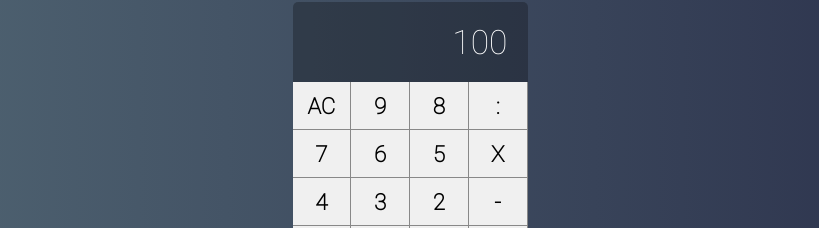
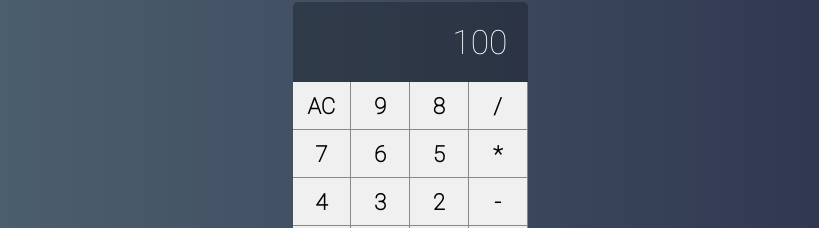
Before and after one commit to MacielDev/Projetos, a React (Create React App) app in the folder calculadora/calculadora/: page / in a window 1280 px wide. Shown: the part 286-514 px from the top of the page, without its empty margins (230-1049 px from the left). Built offline with nearby package versions, Linux system fonts and the light colour scheme.

Commit message:
adicionando as funções/clear-display/setOperation/addDigit
funcionalidades respondendo aos eventos.

```diff
--- a/calculadora/calculadora/src/components/Button.jsx
+++ b/calculadora/calculadora/src/components/Button.jsx
@@ -10,7 +10,7 @@ export default props =>{
     classes += props.triple ? 'triple' :''
     return (
         <button
-            onClick={e => props.click(props.label)}
+            onClick={e => props.click &&props.click(props.label)}
             className={classes}>
             {props.label}
         </button>
--- a/calculadora/calculadora/src/components/Display.jsx
+++ b/calculadora/calculadora/src/components/Display.jsx
@@ -1,5 +1,6 @@
 import React from 'react'
 import './Display.css'
 
+// eslint-disable-next-line import/no-anonymous-default-export
 export default props =>
     <div className="display">{props.value}</div>
--- a/calculadora/calculadora/src/main/Calculator.jsx
+++ b/calculadora/calculadora/src/main/Calculator.jsx
@@ -1,21 +1,39 @@
-import React, {Component} from 'react'
+import React, { Component } from 'react'
 import './Calculator.css'
 import Button from '../components/Button'
 import Display from'../components/Display'
 
 export default class Calculator extends Component{
+    constructor(props){
+        super(props)
+
+        this.clearMemory = this.clearMemory.bind(this)
+        this.setOperation = this.setOperation.bind(this)
+        this.addDigit = this.addDigit.bind(this)
+    }
+    clearMemory(){
+        console.log('limpar')
+    }
+    setOperation(operation){
+        console.log(operation)
+    }
+    addDigit(n){
+        console.log(n)
+    }
     render(){
         return(
             <div className="calculator">
-                <Display value="100" />
-                <Button className="button" label="AC" />
+                <Display value="100"/>
+                <Button className="button" label="AC"
+                 click = {this.clearMemory}
+                />
                 <Button label="9"/>
                 <Button label="8"/>
-                <Button label=":"/>
+                <Button label="/" click = {this.setOperation}/>
                 <Button label="7"/>
                 <Button label="6"/>
                 <Button label="5"/>
-                <Button label="X"/>
+                <Button label="*"/>
                 <Button label="4"/>
                 <Button label="3"/>
                 <Button label="2"/>
```
